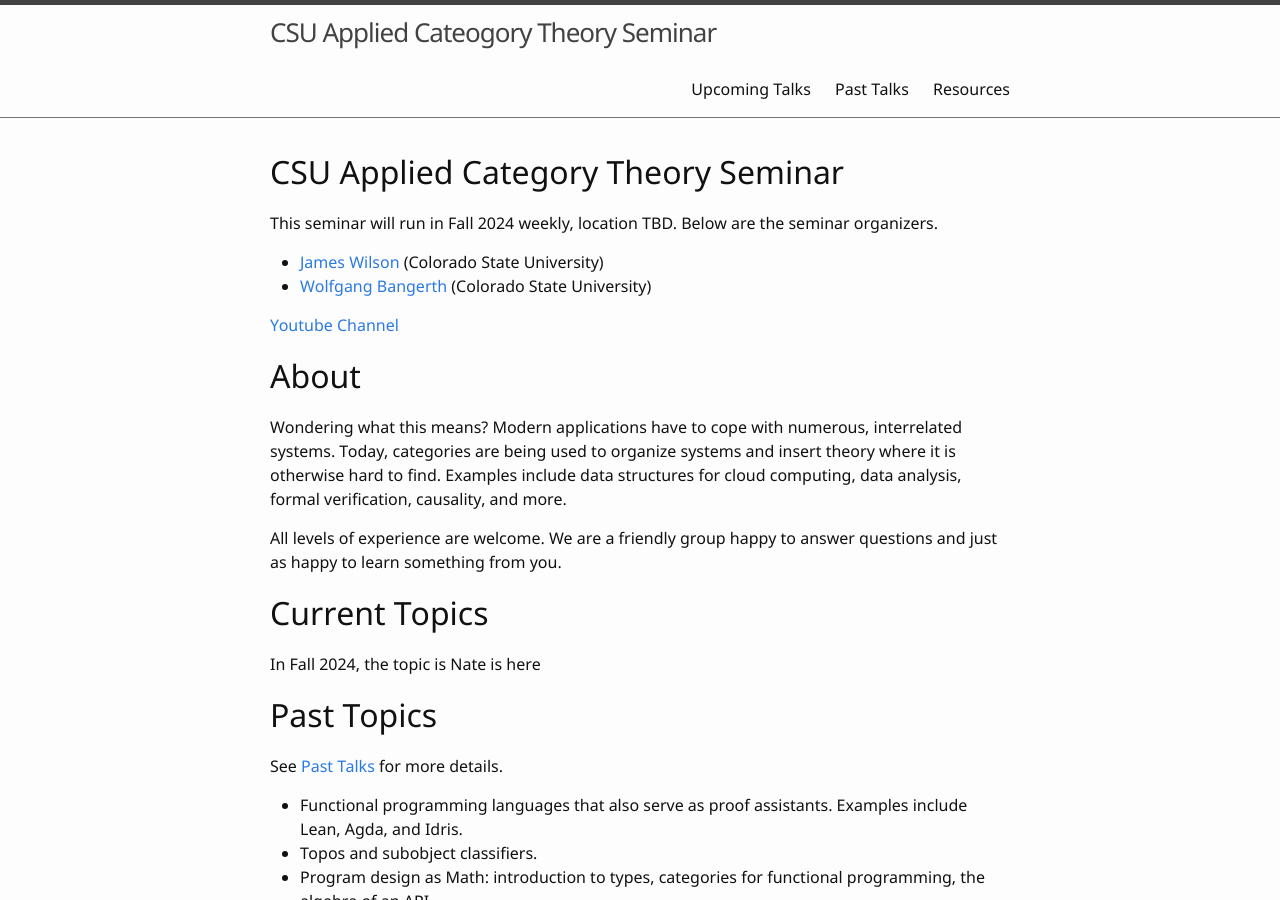
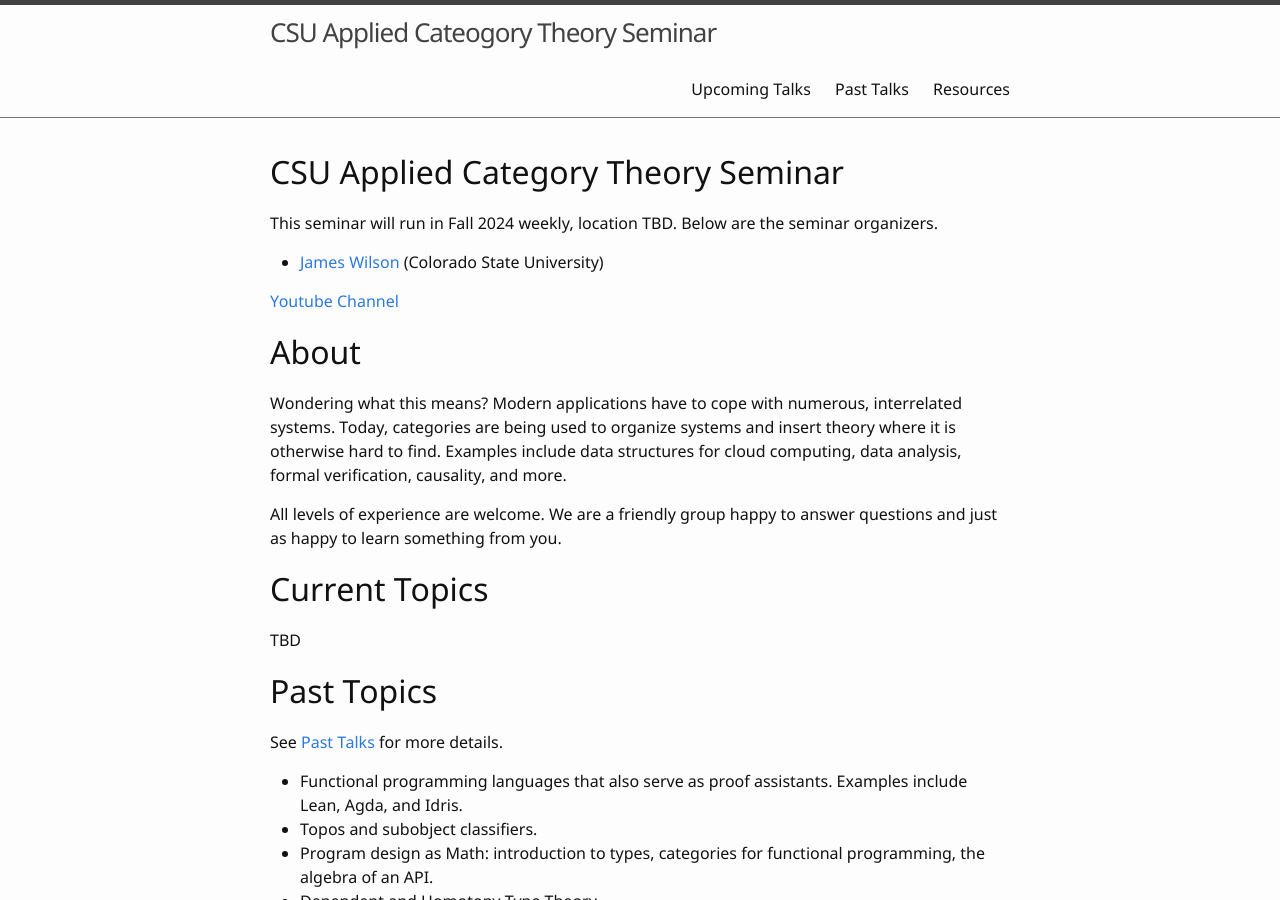
Before and after one commit to csu-applied-category-theory/csu-applied-category-theory.github.io, a Jekyll site: the page built from index.md, in a window 1280 px wide and 900 px high. Built offline with Jekyll 4.4.1, drawn with Linux system fonts in a browser that asks for light colours.

Commit message:
Update index.md

```diff
--- a/index.md
+++ b/index.md
@@ -8,7 +8,6 @@ This seminar will run in Fall 2024 weekly, location TBD. Below are the seminar o
 
 
 - [James Wilson](https://www.math.colostate.edu/~jwilson/wilson.html){:target="_blank"} (Colorado State University)
-- [Wolfgang Bangerth](https://www.math.colostate.edu/~bangerth/){:target="_blank"} (Colorado State University)
 
 [Youtube Channel](https://www.youtube.com/channel/UCKcw90MiMPcopdQZZUbv2mw){:target="_blank"}
 
@@ -20,7 +19,7 @@ All levels of experience are welcome. We are a friendly group happy to answer qu
 
 # Current Topics
 
-In Fall 2024, the topic is Nate is here
+TBD
 
 
 # Past Topics
```
